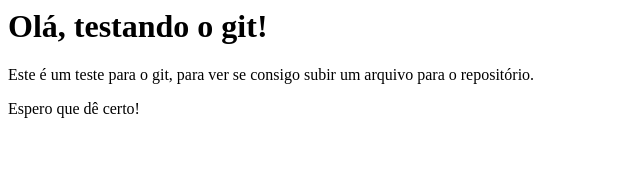
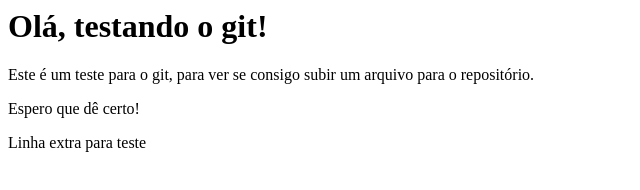
Before and after one commit to tsocher/Teste_git_1, a plain HTML site: page index.html in a window 1280 px wide. Shown: the whole page, without its empty margins (0-640 px from the left). Drawn offline with Linux system fonts and the light colour scheme.

Commit message:
alteração suscinta

```diff
--- a/index.html
+++ b/index.html
@@ -1,3 +1,4 @@
 <h1> Olá, testando o git!</h1>
 <p> Este é um teste para o git, para ver se consigo subir um arquivo para o repositório. </p>
 <p> Espero que dê certo! </p>
+<p> Linha extra para teste</p>
```
